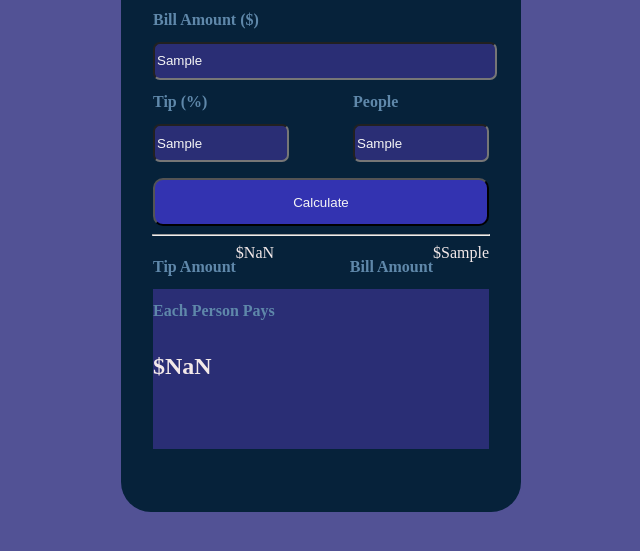
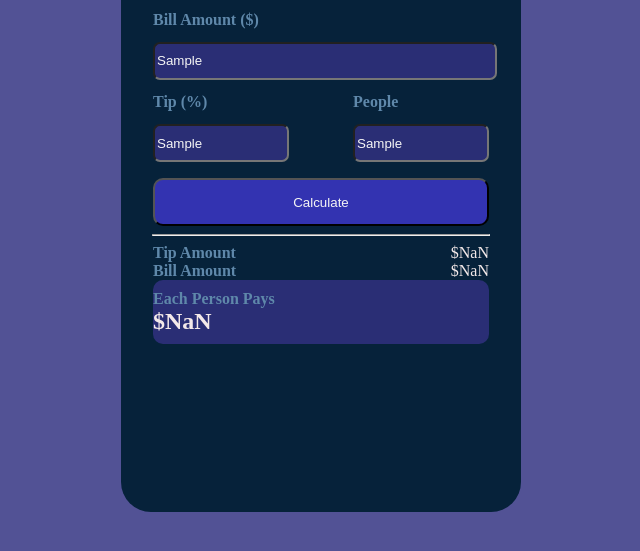
Before and after one commit to S30z32/Tip-Calculator-App, a plain HTML site: page index.html in a window 1280 px wide. Both pictures are taken after typing "Sample", "Sample", "Sample" into the empty fields and a click on the button "Calculate". Shown: the part 81-632 px from the top of the page, without its empty margins (319-959 px from the left). Drawn offline with Linux system fonts and the light colour scheme.

Commit message:
App wokring now.

```diff
--- a/script.js
+++ b/script.js
@@ -1,4 +1,12 @@
 document.querySelector('#calcBttn').addEventListener('click', tipCalculator)
+
+const formatter = new Intl.NumberFormat('en-Us',{
+    style: 'currency',
+    currency: 'USD',
+    minimumFractionDigits: 2,
+    maximumFractionDigits: 2,
+
+});
 
 function tipCalculator(percentage){
 let billAmount =  document.querySelector('#billAmount').value;
@@ -12,13 +20,15 @@ tipAmount = tipAmount / 100
 let tipTolMoney= tipAmount *billAmount
 tipTotal = tipTotal / peopleCount
 
-
-document.querySelector('#tipTotal').innerText = `$${tipTolMoney}`
-document.querySelector('#billAm').innerText = `$${billAmount}`
 let n1 = parseFloat(tipTolMoney)
 let n2 = parseFloat(billAmount)
 finalCalc = (n1 + n2) / peopleCount
-document.querySelector('#totalResult').innerText = `$${finalCalc}`
+
+
+
+document.querySelector('#tipTotal').innerText = formatter.format(tipTolMoney)
+document.querySelector('#billAm').innerText = formatter.format(billAmount)
+document.querySelector('#totalResult').innerText = formatter.format(finalCalc)
  console.log(tipAmount)
  console.log(tipTotal)
 }
--- a/style.css
+++ b/style.css
@@ -1,3 +1,4 @@
+
 #containerUno{
     display: flex;
     flex-direction: column;
@@ -8,7 +9,7 @@
     width: 25rem;
     border-color: 3pix solid rgb(16, 207, 16);
     box-shadow:;
-    border-radius: 30px ;
+    border-radius: 30px;
     padding: 2% 0 0 0;
     text-align: left;
 }
@@ -20,13 +21,13 @@
 }
 
 .fontSizeCalc{
-    font-size:1rem ;
+    font-size:1rem;
     color:rgb(95, 136, 170);
 }
 
 .fillerV{
     background-color: rgba(49, 49, 129, 0.838);
-    border-radius:7px ;
+    border-radius:7px;
     height: 2rem;
     width: 8rem;
     color: whitesmoke;
@@ -47,9 +48,7 @@ hr{
 
 #billAmount{
     width: 100%;
-
 }
-
 
 #secondSection{
     display: flex;
@@ -61,7 +60,7 @@ hr{
 
 #sacResults{
     display: flex;
-    flex-direction: row;
+    flex-direction: column;
     justify-content: space-between;
     width: 21rem;
 
@@ -70,21 +69,30 @@ hr{
 #resultSec{
     display: flex;
     flex-direction: column;
-    height: 10rem;
+    justify-content: center;
+    height: 4rem;
     width: 21rem;
-    background-color:  rgba(49, 49, 129, 0.838);
-
+    background-color: rgba(49, 49, 129, 0.838);
+    border-radius: 10px;
 }
 
 .sectionResults{
     display: flex;
     flex-direction: row;
-    justify-content:flex-end;
+    justify-content: space-between;
+    align-items: center;
+    width: 100%;
 }
 
+.sectionResults h2{
+    margin: 0;
+}
+
+#resultSec h2{
+    margin: 0;
+}
 
 .favButton{
-
     background-color: rgb(51, 51, 177);
     color:whitesmoke;
     height: 3rem;
```
